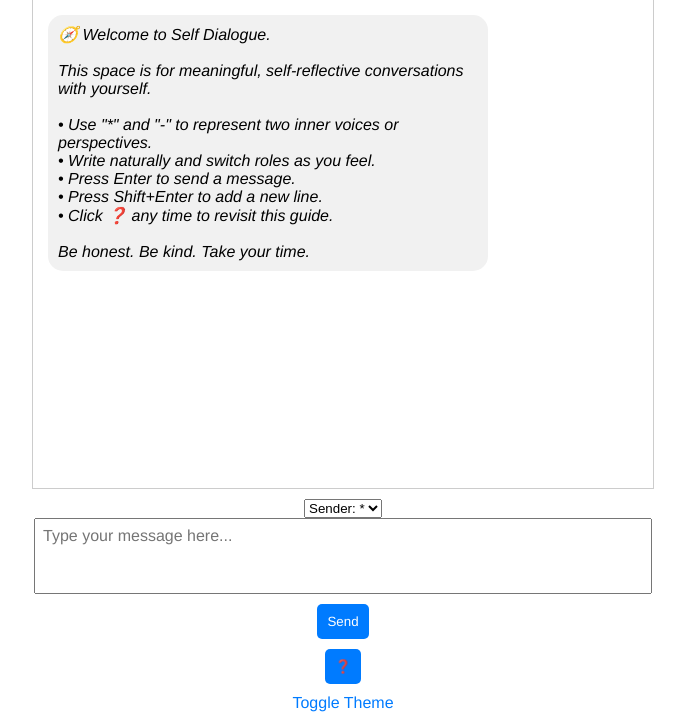
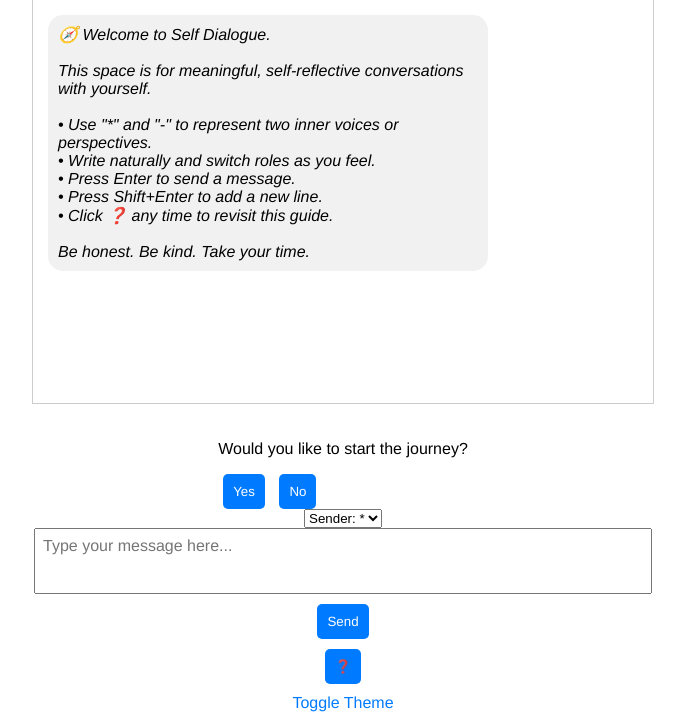
Before and after one commit to 20har/self_dialogue, a Flask app: page / in a window 1280 px wide. Shown: the part 78-800 px from the top of the page, without its empty margins (297-982 px from the left). Run offline with Flask 3, Linux system fonts and the light colour scheme.

Commit message:
Added start prompt and opening red message from *

```diff
--- a/templates/index.html
+++ b/templates/index.html
@@ -65,6 +65,13 @@
       align-self: flex-end;
     }
 
+    .bubble-red {
+      background-color: #ff4d4f;
+      color: white;
+      font-weight: bold;
+      align-self: flex-start;
+    }
+
     #user-input {
       width: 90%;
       max-width: 600px;
@@ -97,6 +104,14 @@
       color: var(--button-color);
       font-family: Helvetica, Arial, sans-serif;
     }
+
+    #start-buttons {
+      margin-top: 10px;
+    }
+
+    #start-buttons button {
+      margin: 0 5px;
+    }
   </style>
 </head>
 <body>
@@ -106,6 +121,12 @@
   </h1>
 
   <div id="chat-box"></div>
+
+  <div id="start-buttons">
+    <p style="text-align:center">Would you like to start the journey?</p>
+    <button onclick="startJourney()">Yes</button>
+    <button onclick="declineJourney()">No</button>
+  </div>
 
   <select id="sender">
     <option value="*">Sender: *</option>
@@ -148,6 +169,39 @@ Be honest. Be kind. Take your time.`;
 
       chatBox.appendChild(instruction);
       chatBox.scrollTop = chatBox.scrollHeight;
+    }
+
+    function startJourney() {
+      document.getElementById("start-buttons").style.display = "none";
+
+      const chatBox = document.getElementById("chat-box");
+      const welcome = document.createElement("div");
+      welcome.classList.add("bubble", "bubble-red");
+      welcome.textContent =
+`* So what's going on?
+What would you like to improve in your life?`;
+
+      chatBox.appendChild(welcome);
+      chatBox.scrollTop = chatBox.scrollHeight;
+    }
+
+    function declineJourney() {
+      document.getElementById("start-buttons").style.display = "none";
+
+      const chatBox = document.getElementById("chat-box");
+      const declineMsg = document.createElement("div");
+      declineMsg.classList.add("bubble", "bubble-left");
+      declineMsg.style.backgroundColor = "#ccc";
+      declineMsg.style.color = "#333";
+      declineMsg.style.fontStyle = "italic";
+      declineMsg.textContent = "No worries. Come back when you're ready.";
+
+      chatBox.appendChild(declineMsg);
+      chatBox.scrollTop = chatBox.scrollHeight;
+
+      // Disable input
+      document.getElementById("user-input").disabled = true;
+      document.querySelector("button[onclick='sendMessage()']").disabled = true;
     }
 
     async function sendMessage() {
```
